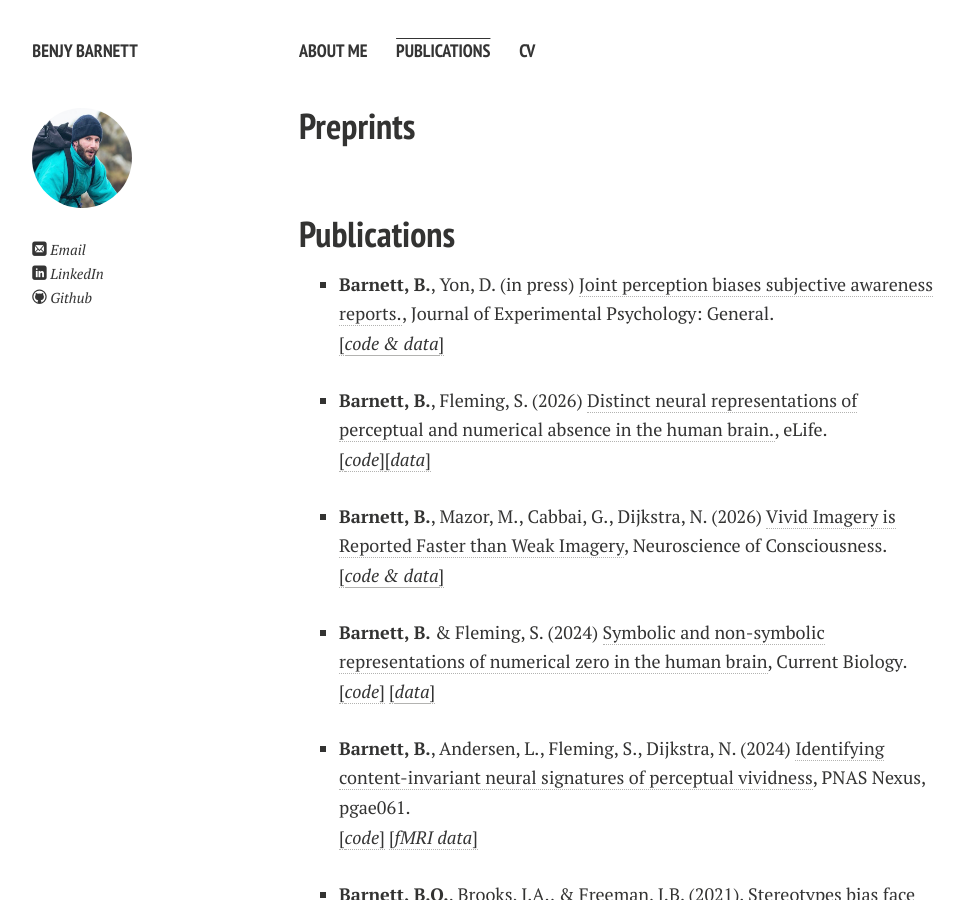
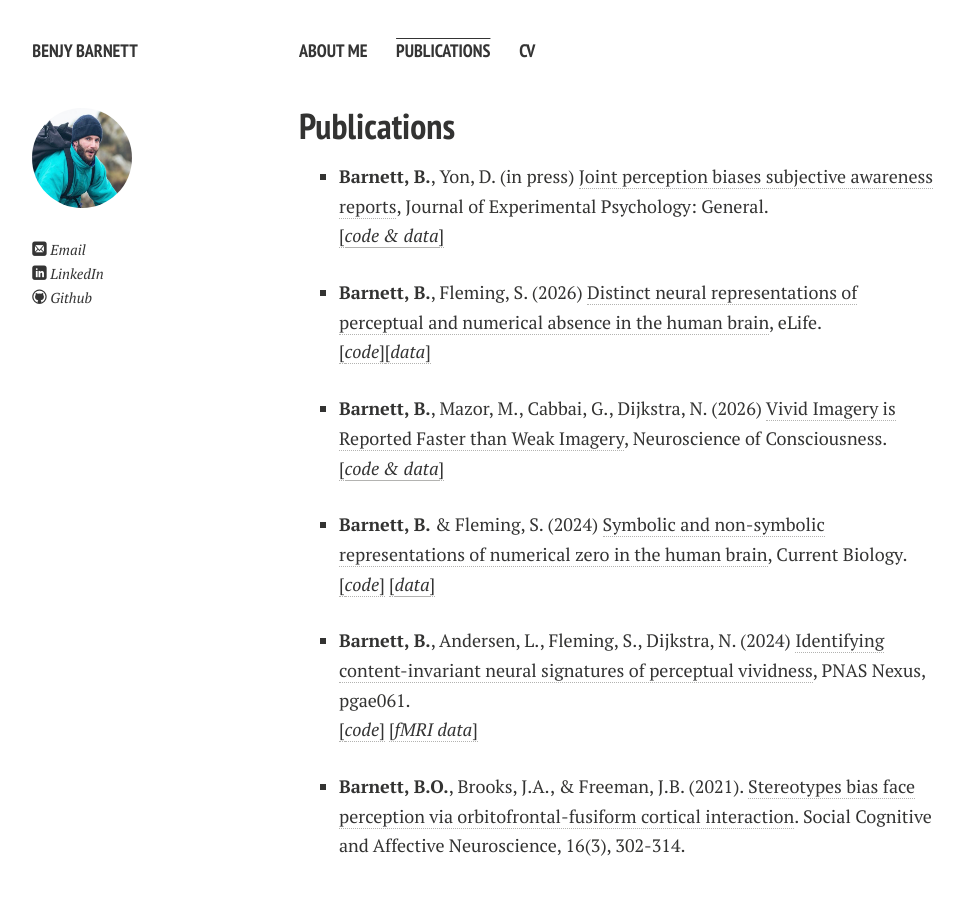
Before and after one commit to benjybarnett/benjybarnett.github.io, a Jekyll site: the page built from publications.md, in a window 1280 px wide and 900 px high. Shown: the whole window, without its empty margins (21-985 px from the left). Built offline with Jekyll 4.4.1, drawn with Linux system fonts in a browser that asks for light colours; nearby versions of some CDN libraries; comment, search, counter and statistics services are not loaded; a style sheet for code colours, icons or effects is not loaded.

Commit message:
Update publications.md

```diff
--- a/publications.md
+++ b/publications.md
@@ -4,16 +4,13 @@ permalink: /publications/index.html
 title: Publications
 ---
 
-## Preprints
-
-  <br>
 
 ## Publications
 
-- **Barnett, B.**, Yon, D. (in press) [Joint perception biases subjective awareness reports.](https://osf.io/preprints/psyarxiv/v7sm3_v1), Journal of Experimental Psychology: General.<br>
+- **Barnett, B.**, Yon, D. (in press) [Joint perception biases subjective awareness reports](https://osf.io/preprints/psyarxiv/v7sm3_v1), Journal of Experimental Psychology: General.<br>
 [[*code & data*]](https://osf.io/72swn/overview)
 
-- **Barnett, B.**, Fleming, S. (2026) [Distinct neural representations of perceptual and numerical absence in the human brain.](https://elifesciences.org/reviewed-preprints/112088), eLife. <br>
+- **Barnett, B.**, Fleming, S. (2026) [Distinct neural representations of perceptual and numerical absence in the human brain](https://elifesciences.org/reviewed-preprints/112088), eLife. <br>
 [[*code*]](https://github.com/benjybarnett/PerceptualNumericalAbsence)[[*data*]](https://osf.io/xhqfc/files/osfstorage)
 
 - **Barnett, B.**, Mazor, M., Cabbai, G., Dijkstra, N. (2026) [Vivid Imagery is Reported Faster than Weak Imagery](https://academic.oup.com/nc/article/2026/1/niaf054/8429936), Neuroscience of Consciousness. <br>
```
